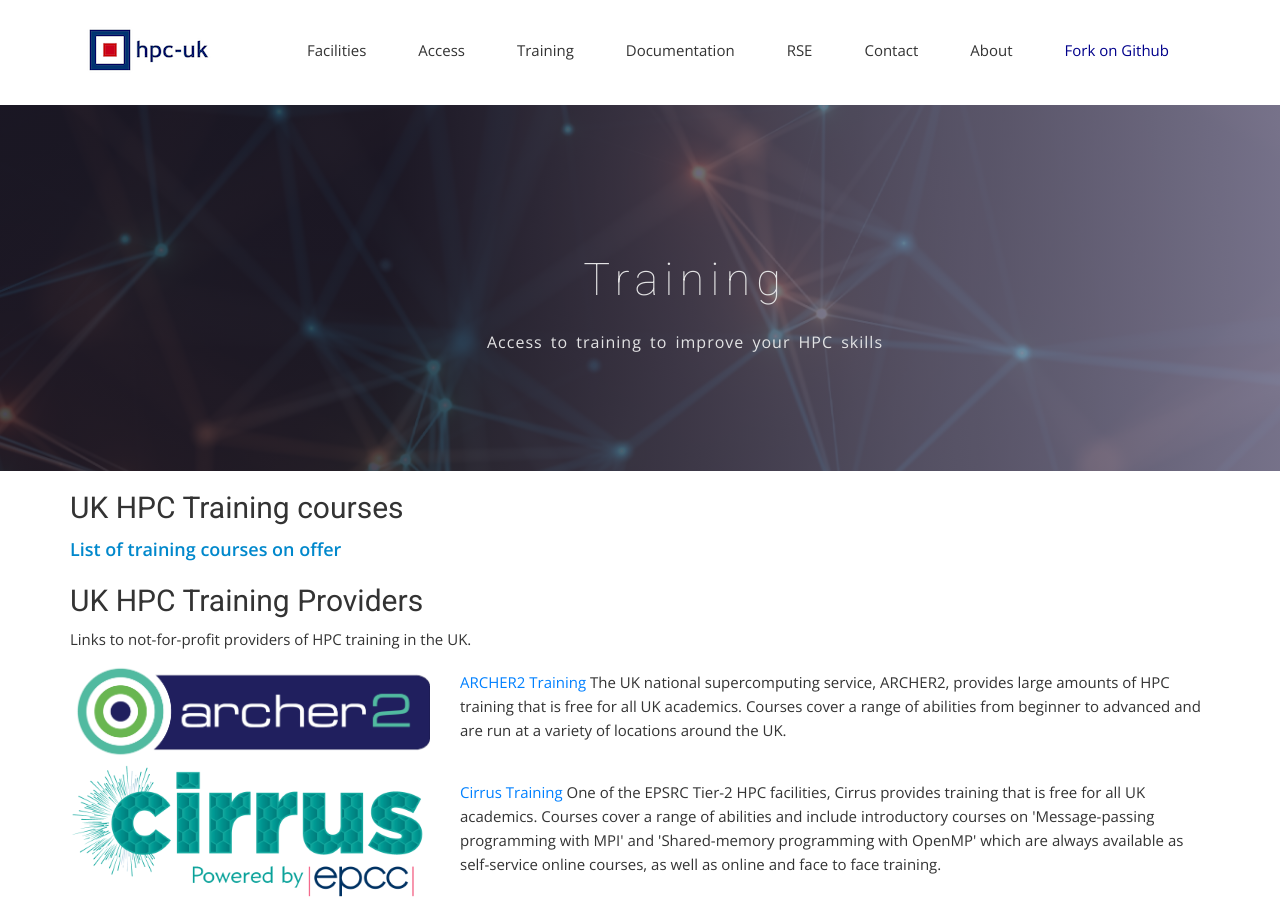
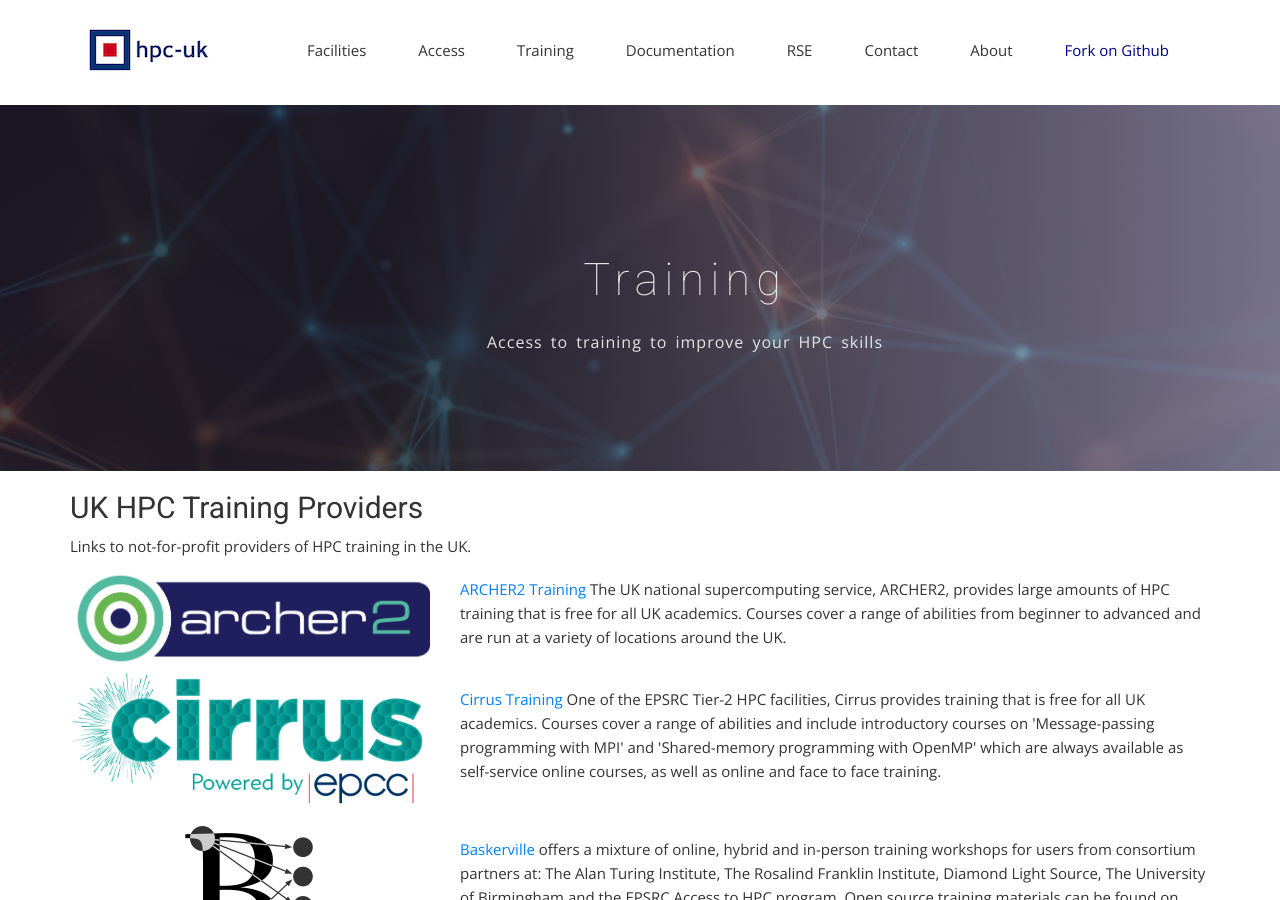
Before and after one commit to hpc-uk/hpcuk-website, a Jekyll site: the page built from training/index.html, in a window 1280 px wide and 900 px high. Built offline with Jekyll 4.4.1, drawn with Linux system fonts in a browser that asks for light colours; nearby versions of some CDN libraries; some web fonts are replaced.

Commit message:
Update index.html

```diff
--- a/training/index.html
+++ b/training/index.html
@@ -4,9 +4,6 @@
 summary: Access to training to improve your HPC skills
 ---
 
-<h2>UK HPC Training courses</h2>
-
-<a href="courses" class="coursehead" >List of training courses on offer</a>
 
 
 <h2>UK HPC Training Providers</h2>
```
